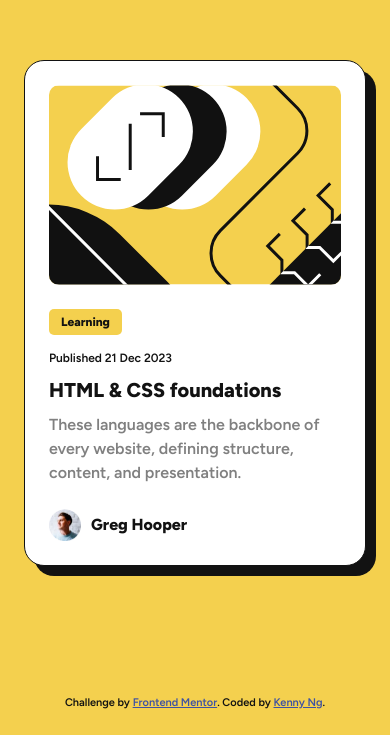
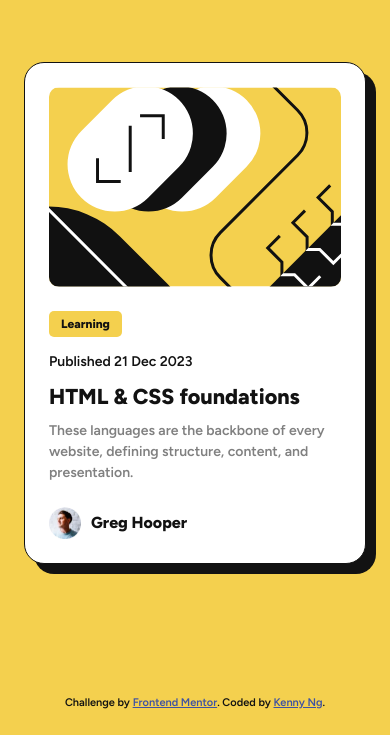
Before and after one commit to kennylun123/fm-blog-preview-card, a plain HTML site: page index.html in a window 390 px wide. Shown: the part 109-844 px from the top of the page. Drawn offline with Linux system fonts and the light colour scheme.

Commit message:
update font size of title, date on desktop view; update README

```diff
--- a/styles/_card.scss
+++ b/styles/_card.scss
@@ -34,13 +34,15 @@
     .blog-card__content-date {
       margin-top: 1rem;
       font-size: vars.$fs-200;
+      @media (max-width: 25rem) {
+        font-size: vars.$fs-300;
+      }
     }
 
     h2 {
       margin-top: 0.5rem;
       font-size: vars.$fs-500;
       font-weight: vars.$fw-800;
-
       a {
         color: hsl(vars.$clr-neutral-900);
         text-decoration: none;
@@ -48,13 +50,16 @@
           color: hsl(vars.$clr-yellow-400);
         }
       }
+      @media (max-width: 25rem) {
+        font-size: vars.$fs-600;
+      }
     }
 
     .blog-card__content-description {
       margin-top: 0.5rem;
       color: hsl(vars.$clr-neutral-200);
 
-      @media (max-width: 23.5rem) {
+      @media (max-width: 25rem) {
         font-size: vars.$fs-300;
       }
     }
--- a/styles/_vars.scss
+++ b/styles/_vars.scss
@@ -13,5 +13,6 @@ $fs-200: 0.75rem;
 $fs-300: 0.875rem;
 $fs-400: 1rem;
 $fs-500: 1.25rem;
+$fs-600: 1.35rem;
 $fw-600: 600;
 $fw-800: 800;
```
Also changed, not shown: styles/style.css, 2 other files.
